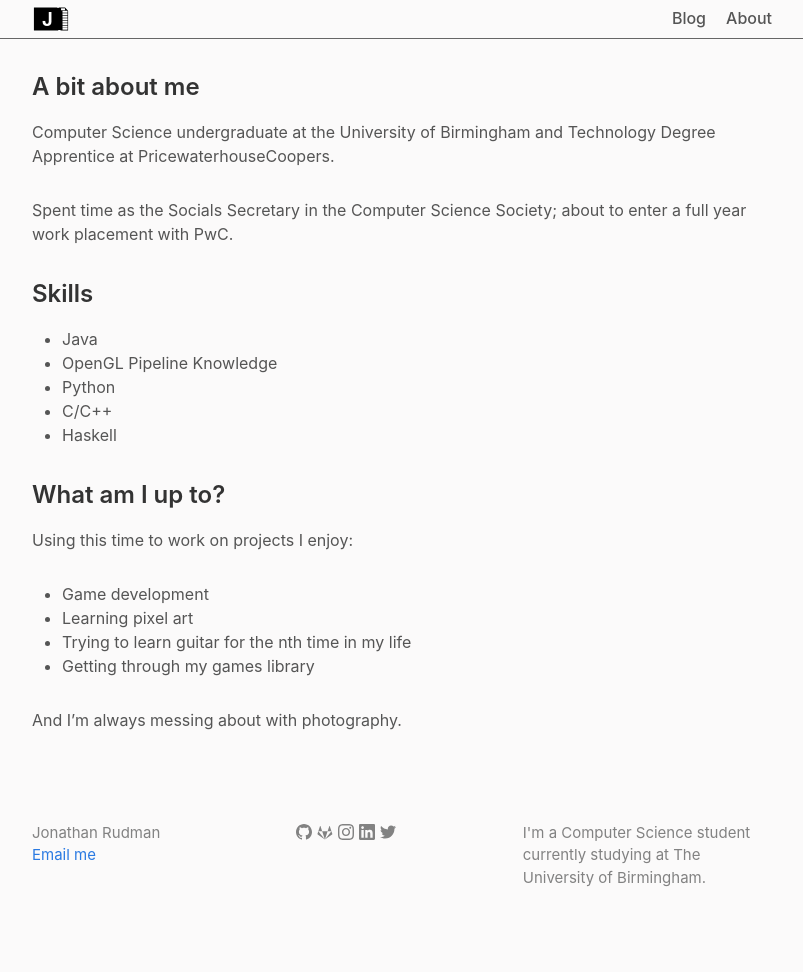
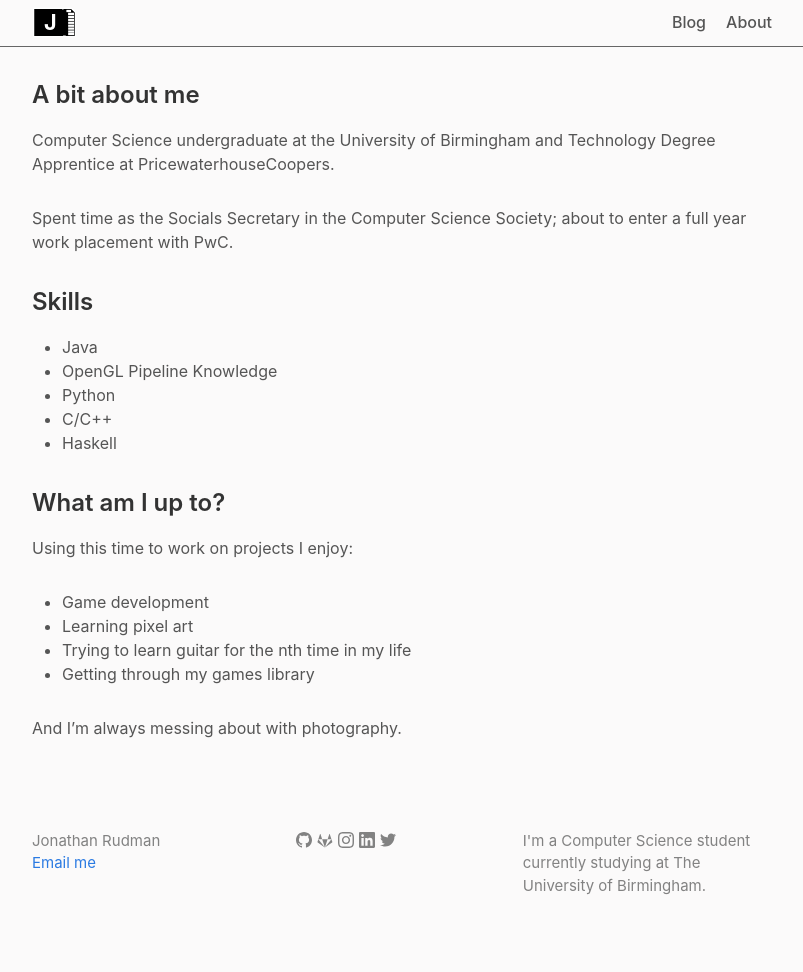
Before and after one commit to JontySR/JontySR.github.io, a Jekyll site: the page built from index.md, in a window 1280 px wide. Shown: the whole page, without its empty margins (238-1041 px from the left). Built offline with Jekyll 4.4.1, drawn with Linux system fonts in a browser that asks for light colours; some web fonts are replaced; Markdown is read by kramdown in place of the engine named in the settings.

Commit message:
Increased nav bar size

```diff
--- a/_sass/minima/_layout.scss
+++ b/_sass/minima/_layout.scss
@@ -31,7 +31,7 @@
 }
 
 .site-icon img {
-  height: $spacing-unit * 1.25;
+  height: $spacing-unit * 1.5;
   margin: 0;
   float: left;
 
@@ -57,7 +57,7 @@
   border: 1px solid getColor(grey-light);
   border-radius: 5px;
   text-align: right;
-  line-height: $base-line-height * $base-font-size * 1.5;
+  line-height: $base-line-height * $base-font-size * 1.9;
 
   .nav-trigger {
       display: none;
```
